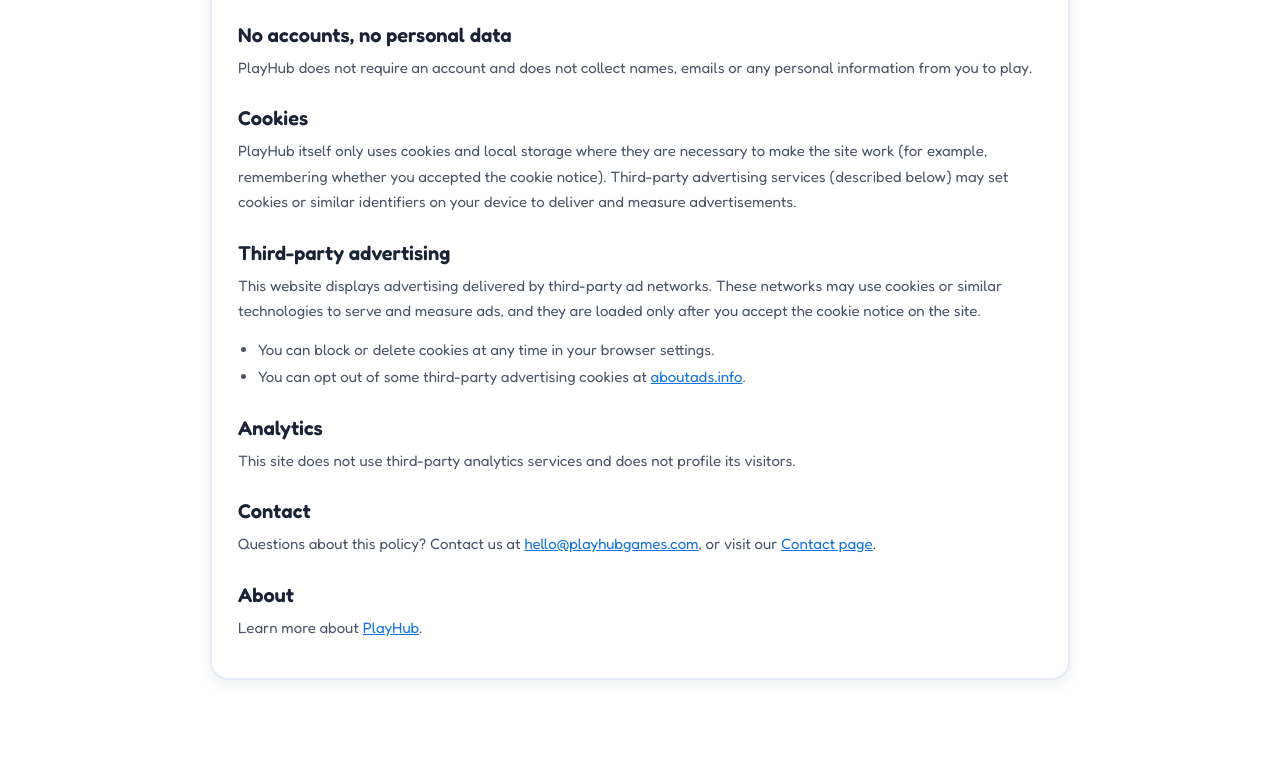
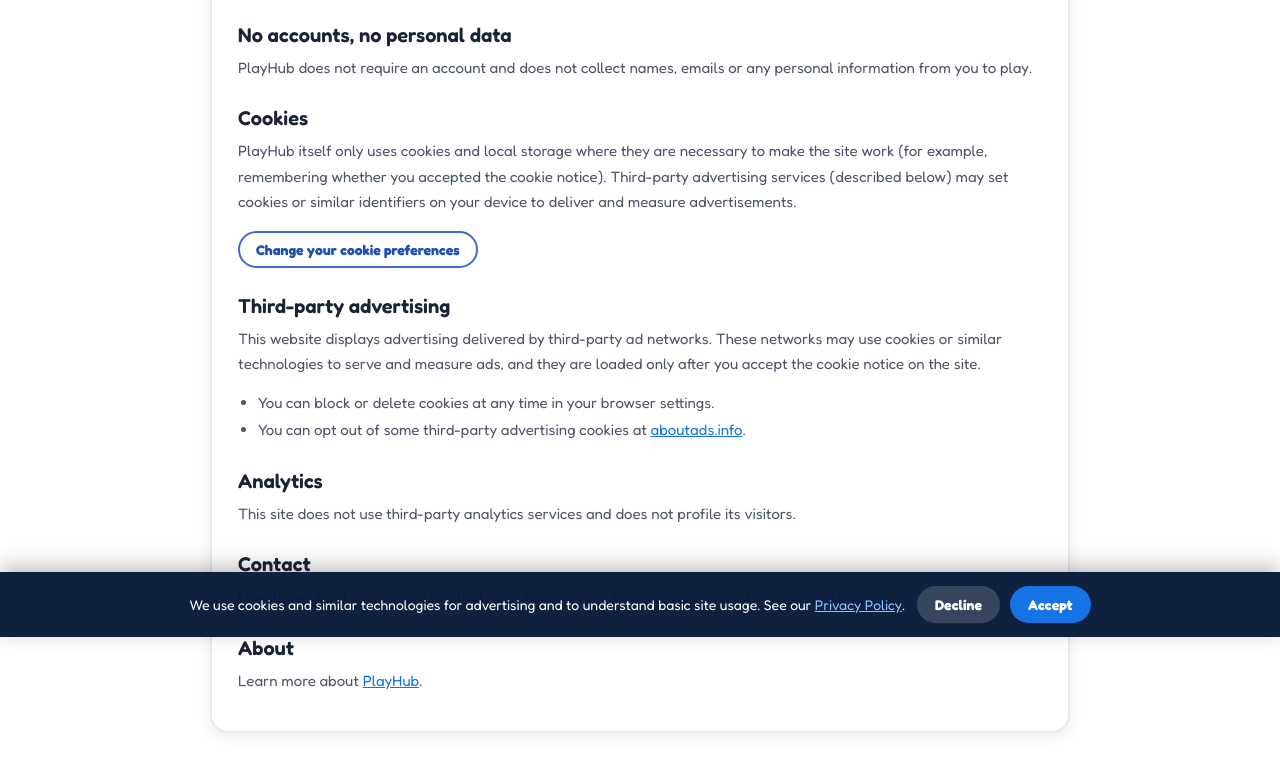
Before and after one commit to wahaha232/wahaha232.github.io, a website: page privacy.html in a window 1280 px wide. Shown: the part 163-936 px from the top of the page. Before the commit the page ends 887 px from the top, so only its background shows below. Drawn offline with Linux system fonts and the light colour scheme.

Commit message:
feat(consent): allow changing cookie preferences; consent.js on all pages
- consent.js can re-open the banner (window.PlayHubConsent.open + [data-cookie-settings] buttons)
- Added a 'Cookie preferences' button to the Privacy pages (en/es/fr)
- Added consent.js to the English about/contact/privacy pages (now 44/44 indexable pages)
- CSS for the settings button

```diff
--- a/css/style.css
+++ b/css/style.css
@@ -827,6 +827,25 @@
   color: #ffffff;
 }
 
+/* "Change cookie preferences" button (e.g. on the Privacy page) */
+.cookie-settings-btn {
+  display: inline-block;
+  margin: 4px 0 0;
+  padding: 8px 16px;
+  border: 2px solid #3f6cc6;
+  border-radius: 999px;
+  background: #ffffff;
+  color: #1f4fb0;
+  font-family: inherit;
+  font-weight: 700;
+  font-size: 14px;
+  cursor: pointer;
+}
+
+.cookie-settings-btn:hover {
+  background: #eef4ff;
+}
+
 /* ═══════════════════════════════════════════════════════════════
    第三方廣告網路（同意後由 js/consent.js 注入，置於 iframe 內）
    ═══════════════════════════════════════════════════════════════ */
--- a/js/consent.js
+++ b/js/consent.js
@@ -42,9 +42,10 @@
     if (el && el.parentNode) el.parentNode.removeChild(el);
   }
 
-  function buildBanner() {
-    if (stored === "granted" || stored === "denied") return;
-    if (document.getElementById("cookie-consent")) return;
+  function buildBanner(force) {
+    if (!force && (stored === "granted" || stored === "denied")) return;
+    var existing = document.getElementById("cookie-consent");
+    if (existing && existing.parentNode) existing.parentNode.removeChild(existing);
 
     var banner = document.createElement("div");
     banner.id = "cookie-consent";
@@ -164,11 +165,28 @@
     }
   }
 
+  // Allow other UI (e.g. a "cookie settings" button) to re-open the banner.
+  window.PlayHubConsent = {
+    open: function () {
+      buildBanner(true);
+    }
+  };
+
   ready(function () {
     if (stored === "granted") {
       injectAdNetworks();
     } else if (stored !== "denied") {
       buildBanner();
     }
+
+    var buttons = document.querySelectorAll("[data-cookie-settings]");
+    for (var i = 0; i < buttons.length; i++) {
+      (function (btn) {
+        btn.addEventListener("click", function (event) {
+          event.preventDefault();
+          buildBanner(true);
+        });
+      })(buttons[i]);
+    }
   });
 })();
--- a/privacy.html
+++ b/privacy.html
@@ -24,6 +24,7 @@
   <link rel="preconnect" href="https://fonts.gstatic.com" crossorigin />
   <link href="https://fonts.googleapis.com/css2?family=Fredoka:wght@400;500;600;700&display=swap" rel="stylesheet" />
   <link rel="stylesheet" href="css/style.css" />
+  <script src="js/consent.js"></script>
   <script src="js/device.js"></script>
 </head>
 <body>
@@ -48,6 +49,9 @@
         make the site work (for example, remembering whether you accepted the cookie
         notice). Third-party advertising services (described below) may set cookies or
         similar identifiers on your device to deliver and measure advertisements.
+      </p>
+      <p>
+        <button type="button" class="cookie-settings-btn" data-cookie-settings>Change your cookie preferences</button>
       </p>
       <h2>Third-party advertising</h2>
       <p>
```
Also changed, not shown: about.html (+1 -0 lines), contact.html (+1 -0 lines), es/privacy.html (+3 -0 lines), fr/privacy.html (+3 -0 lines).
